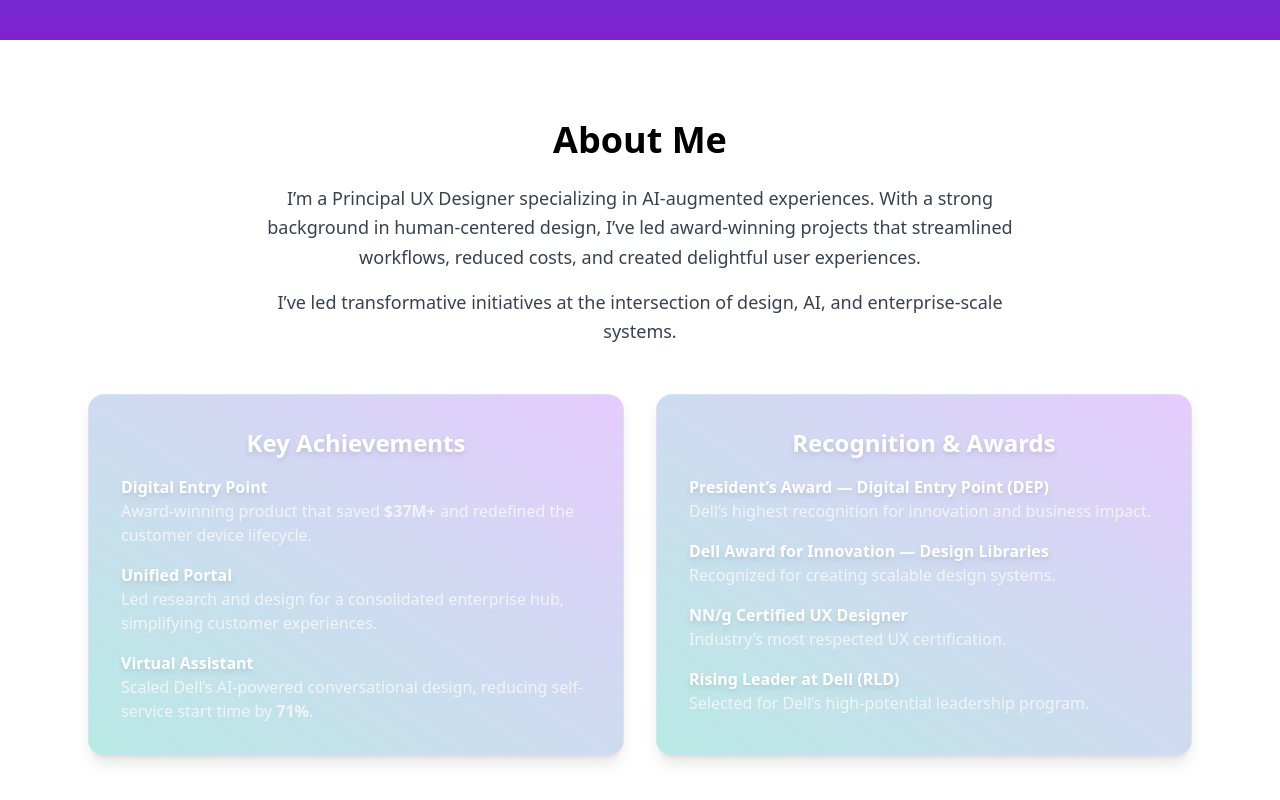
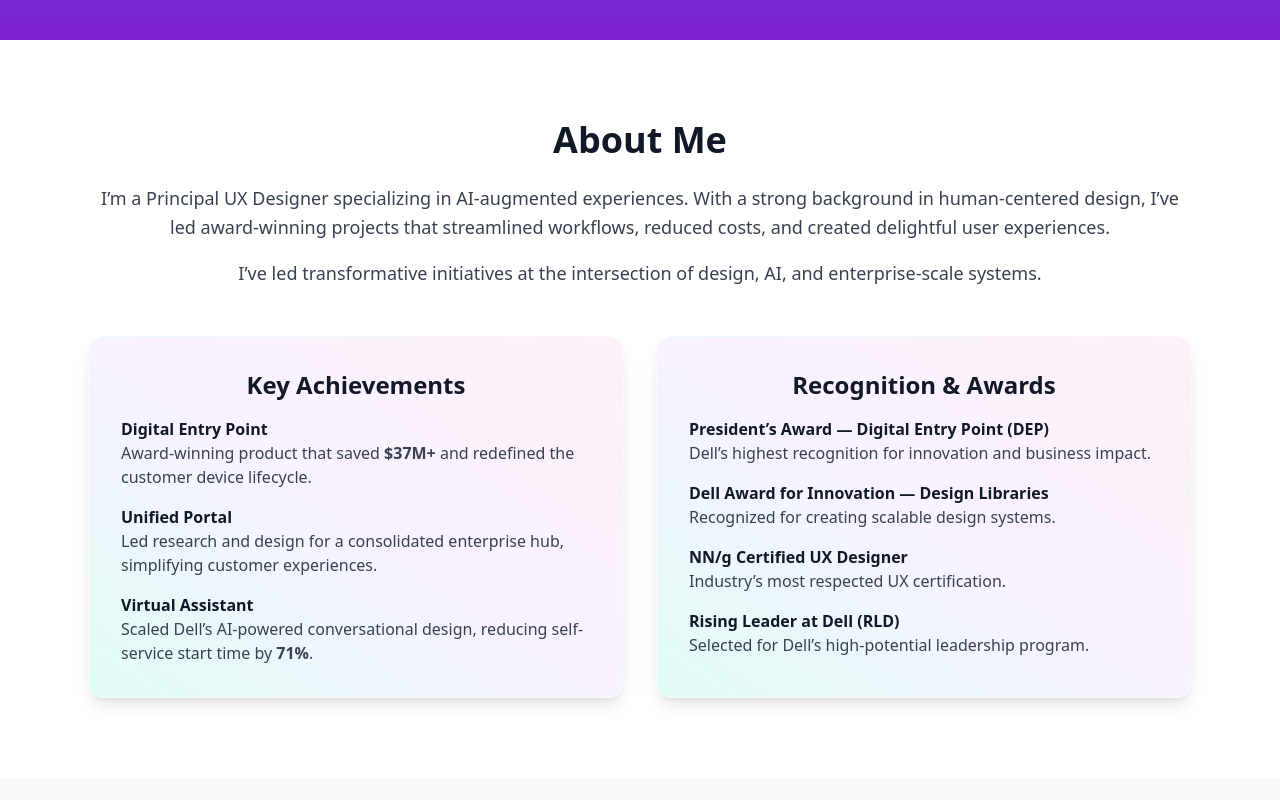
Before and after one commit to Simha1991/narasimha-portfolio, a React (Vite) app: page / in a window 1280 px wide. Shown: the part 760-1560 px from the top of the page. Built offline with nearby package versions, Linux system fonts and the light colour scheme; the HTML template or start-up script is replaced by a standard one.

Commit message:
Update App.jsx

```diff
--- a/src/App.jsx
+++ b/src/App.jsx
@@ -160,69 +160,78 @@ function App() {
   id="about"
   className="py-20 px-6 max-w-6xl mx-auto text-center"
 >
-  <h2 className="text-4xl font-bold mb-6">About Me</h2>
+  <h2 className="text-4xl font-bold mb-6 text-gray-900">About Me</h2>
 
-  {/* Intro paragraphs */}
-  <div className="max-w-3xl mx-auto text-lg text-gray-700 leading-relaxed space-y-4 mb-12">
-    <p>
-      I’m a Principal UX Designer specializing in AI-augmented experiences. With
-      a strong background in human-centered design, I’ve led award-winning
-      projects that streamlined workflows, reduced costs, and created delightful
-      user experiences.
+  <p className="text-lg text-gray-700 leading-relaxed mb-4">
+    I’m a Principal UX Designer specializing in AI-augmented experiences. With a strong
+    background in human-centered design, I’ve led award-winning projects that streamlined
+    workflows, reduced costs, and created delightful user experiences.
   </p>
-    <p>
-      I’ve led transformative initiatives at the intersection of design, AI, and
-      enterprise-scale systems.
+  <p className="text-lg text-gray-700 leading-relaxed mb-12">
+    I’ve led transformative initiatives at the intersection of design, AI, and enterprise-scale
+    systems.
   </p>
-  </div>
 
-  {/* Cards grid */}
-  <div className="grid md:grid-cols-2 gap-8 mt-12">
-  {/* Key Achievements */}
-  <div className="p-8 rounded-2xl shadow-lg bg-gradient-to-tr from-teal-500/30 to-purple-500/30 backdrop-blur-lg border border-white/20">
-    <h3 className="text-2xl font-bold mb-4 text-white drop-shadow-md">Key Achievements</h3>
+  {/* Two-column layout for cards */}
+  <div className="grid md:grid-cols-2 gap-8">
+    {/* Key Achievements Card */}
+    <div className="p-8 rounded-2xl shadow-lg backdrop-blur-lg bg-gradient-to-tr from-teal-200/30 via-purple-200/30 to-pink-200/30 border border-white/40">
+      <h3 className="text-2xl font-semibold mb-4 text-gray-900">Key Achievements</h3>
       <ul className="space-y-4 text-left">
         <li>
-        <p className="font-semibold text-white drop-shadow-md">Digital Entry Point</p>
-        <p className="text-gray-100">Award-winning product that saved <strong>$37M+</strong> and redefined the customer device lifecycle.</p>
+          <p className="font-bold text-gray-900">Digital Entry Point</p>
+          <p className="text-gray-700">
+            Award-winning product that saved <span className="font-semibold">$37M+</span> and redefined
+            the customer device lifecycle.
+          </p>
         </li>
         <li>
-        <p className="font-semibold text-white drop-shadow-md">Unified Portal</p>
-        <p className="text-gray-100">Led research and design for a consolidated enterprise hub, simplifying customer experiences.</p>
+          <p className="font-bold text-gray-900">Unified Portal</p>
+          <p className="text-gray-700">
+            Led research and design for a consolidated enterprise hub, simplifying customer
+            experiences.
+          </p>
         </li>
         <li>
-        <p className="font-semibold text-white drop-shadow-md">Virtual Assistant</p>
-        <p className="text-gray-100">Scaled Dell’s AI-powered conversational design, reducing self-service start time by <strong>71%</strong>.</p>
+          <p className="font-bold text-gray-900">Virtual Assistant</p>
+          <p className="text-gray-700">
+            Scaled Dell’s AI-powered conversational design, reducing self-service start time by{" "}
+            <span className="font-semibold">71%</span>.
+          </p>
         </li>
       </ul>
     </div>
 
-  {/* Recognition & Awards */}
-  <div className="p-8 rounded-2xl shadow-lg bg-gradient-to-tr from-teal-500/30 to-purple-500/30 backdrop-blur-lg border border-white/20">
-    <h3 className="text-2xl font-bold mb-4 text-white drop-shadow-md">Recognition & Awards</h3>
+    {/* Recognition & Awards Card */}
+    <div className="p-8 rounded-2xl shadow-lg backdrop-blur-lg bg-gradient-to-tr from-teal-200/30 via-purple-200/30 to-pink-200/30 border border-white/40">
+      <h3 className="text-2xl font-semibold mb-4 text-gray-900">Recognition & Awards</h3>
       <ul className="space-y-4 text-left">
         <li>
-        <p className="font-semibold text-white drop-shadow-md">President’s Award — Digital Entry Point (DEP)</p>
-        <p className="text-gray-100">Dell’s highest recognition for innovation and business impact.</p>
+          <p className="font-bold text-gray-900">President’s Award — Digital Entry Point (DEP)</p>
+          <p className="text-gray-700">
+            Dell’s highest recognition for innovation and business impact.
+          </p>
         </li>
         <li>
-        <p className="font-semibold text-white drop-shadow-md">Dell Award for Innovation — Design Libraries</p>
-        <p className="text-gray-100">Recognized for creating scalable design systems.</p>
+          <p className="font-bold text-gray-900">Dell Award for Innovation — Design Libraries</p>
+          <p className="text-gray-700">Recognized for creating scalable design systems.</p>
         </li>
         <li>
-        <p className="font-semibold text-white drop-shadow-md">NN/g Certified UX Designer</p>
-        <p className="text-gray-100">Industry’s most respected UX certification.</p>
+          <p className="font-bold text-gray-900">NN/g Certified UX Designer</p>
+          <p className="text-gray-700">Industry’s most respected UX certification.</p>
         </li>
         <li>
-        <p className="font-semibold text-white drop-shadow-md">Rising Leader at Dell (RLD)</p>
-        <p className="text-gray-100">Selected for Dell’s high-potential leadership program.</p>
+          <p className="font-bold text-gray-900">Rising Leader at Dell (RLD)</p>
+          <p className="text-gray-700">
+            Selected for Dell’s high-potential leadership program.
+          </p>
         </li>
       </ul>
     </div>
   </div>
+</section>
+{/* About Section Ends */}
 
-</section>
-{/* About Section ends */}
 
 
       {/* Skills Section */}
```
Lines whose indentation alone changed are shown as unchanged.
